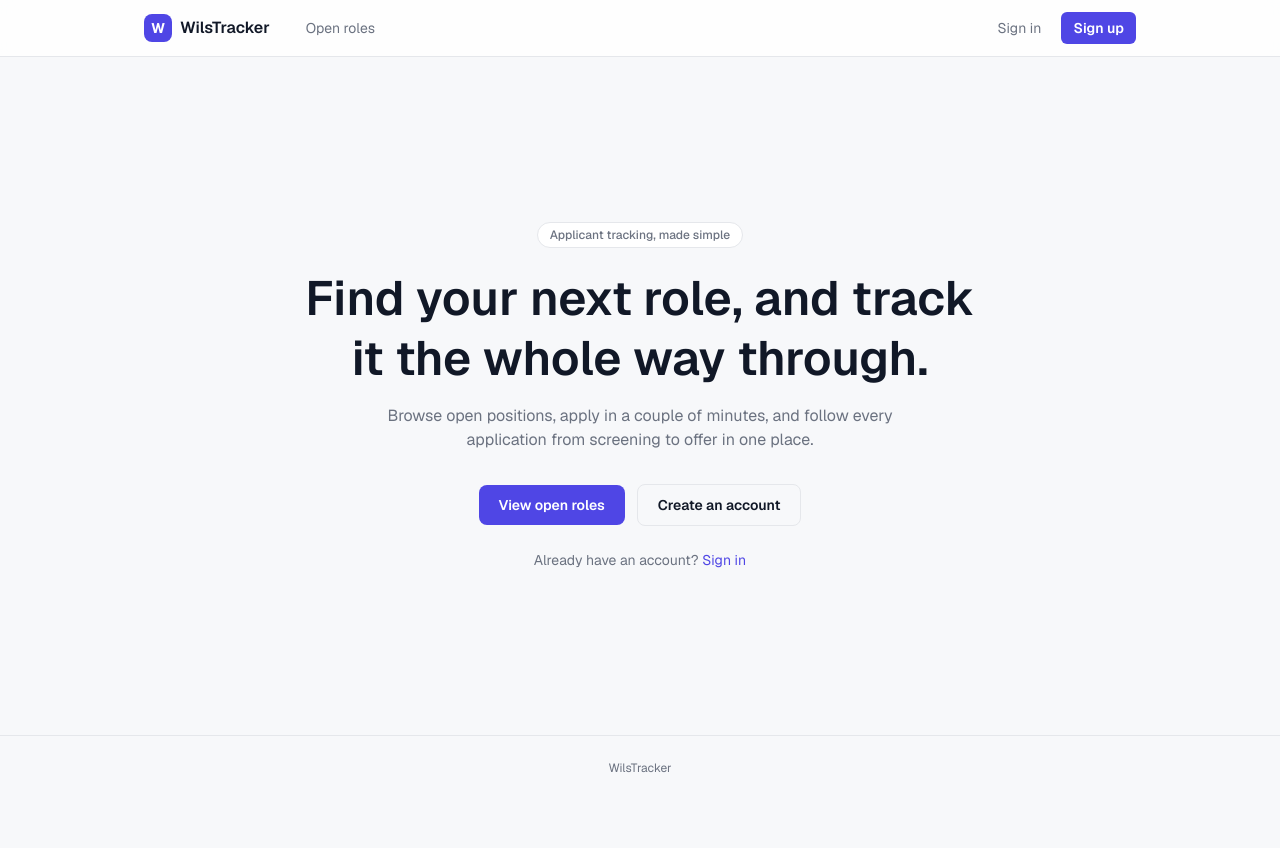
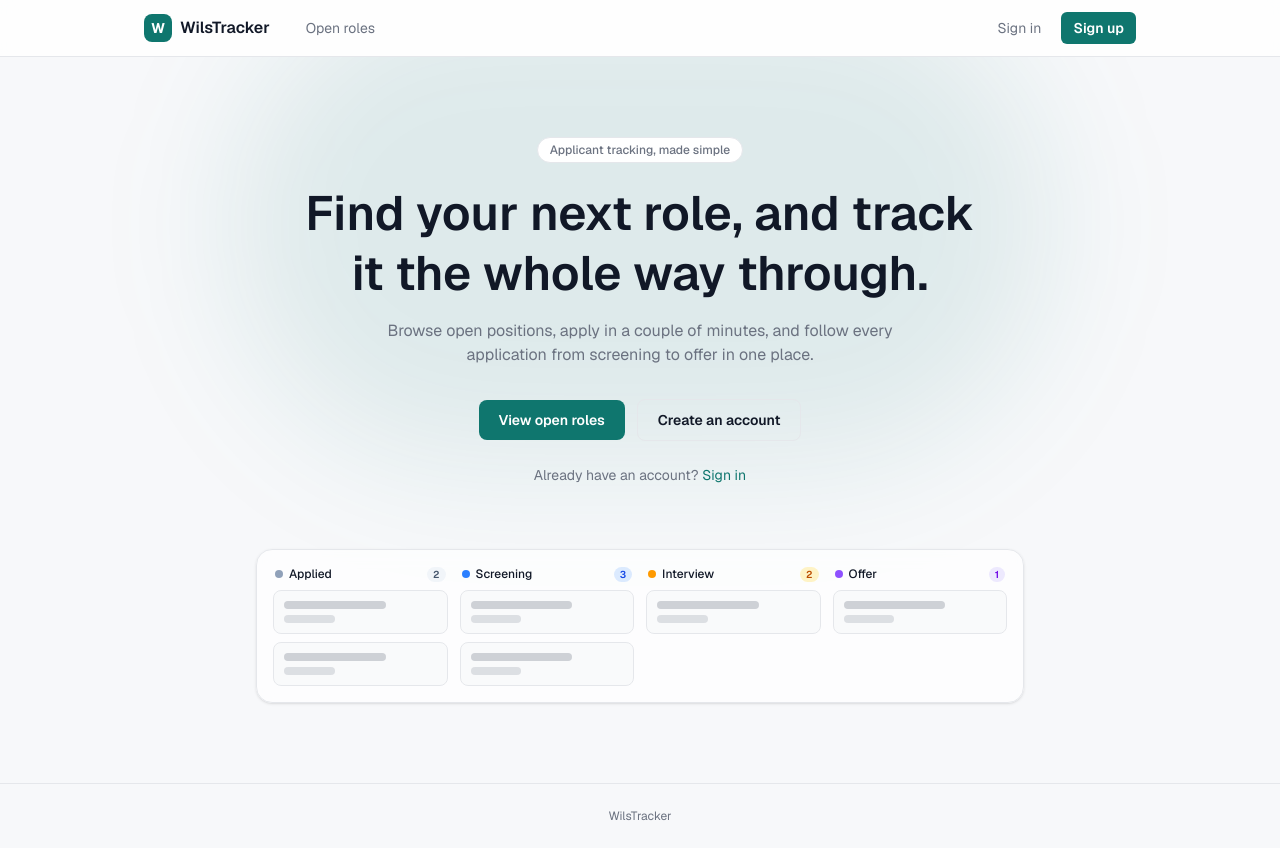
Before and after one commit to Wilsons-Navid/Wilstracker, a Next.js app: page / in a window 1280 px wide. Before the commit the page ends 800 px from the top, so only its background shows below. Built offline with nearby package versions, Linux system fonts and the light colour scheme; no server answers.

Commit message:
Color-code stages refresh accent

```diff
--- a/src/app/globals.css
+++ b/src/app/globals.css
@@ -7,7 +7,7 @@
   --foreground: #111827;
   --muted: #6b7280;
   --border: #e5e7eb;
-  --accent: #4f46e5;
+  --accent: #0f766e;
   --accent-fg: #ffffff;
 }
 
--- a/src/app/page.tsx
+++ b/src/app/page.tsx
@@ -15,7 +15,12 @@ export default async function HomePage() {
     <div className="flex min-h-screen flex-col">
       <PublicHeader />
 
-      <main className="flex flex-1 flex-col items-center justify-center px-6 py-20 text-center">
+      <main className="relative flex flex-1 flex-col items-center justify-center overflow-hidden px-6 py-20 text-center">
+        {/* Soft accent glow behind the hero. */}
+        <div aria-hidden className="pointer-events-none absolute inset-0 -z-10">
+          <div className="absolute left-1/2 top-[-10%] h-[480px] w-[820px] -translate-x-1/2 rounded-full bg-accent/10 blur-3xl" />
+        </div>
+
         <span className="rounded-full border border-border bg-surface px-3 py-1 text-xs font-medium text-muted">
           Applicant tracking, made simple
         </span>
@@ -48,6 +53,8 @@ export default async function HomePage() {
             Sign in
           </Link>
         </p>
+
+        <BoardPreview />
       </main>
 
       <footer className="border-t border-border py-6 text-center text-xs text-muted">
@@ -56,3 +63,47 @@ export default async function HomePage() {
     </div>
   );
 }
+
+// A static, decorative preview of the pipeline board. It mirrors the stage
+// colours used in the real Kanban so the landing shows the product rather than
+// just describing it.
+const PREVIEW_STAGES = [
+  { label: "Applied", dot: "bg-slate-400", chip: "bg-slate-100 text-slate-600", count: 2, cards: 2 },
+  { label: "Screening", dot: "bg-blue-500", chip: "bg-blue-100 text-blue-700", count: 3, cards: 2 },
+  { label: "Interview", dot: "bg-amber-500", chip: "bg-amber-100 text-amber-700", count: 2, cards: 1 },
+  { label: "Offer", dot: "bg-violet-500", chip: "bg-violet-100 text-violet-700", count: 1, cards: 1 },
+];
+
+function BoardPreview() {
+  return (
+    <div
+      aria-hidden
+      className="mt-16 w-full max-w-3xl rounded-2xl border border-border bg-surface/70 p-4 text-left shadow-sm backdrop-blur"
+    >
+      <div className="grid grid-cols-2 gap-3 sm:grid-cols-4">
+        {PREVIEW_STAGES.map((s) => (
+          <div key={s.label} className="flex flex-col gap-2">
+            <div className="flex items-center gap-1.5 px-0.5">
+              <span className={`h-2 w-2 rounded-full ${s.dot}`} />
+              <span className="text-xs font-medium">{s.label}</span>
+              <span
+                className={`ml-auto rounded-full px-1.5 text-[10px] font-semibold ${s.chip}`}
+              >
+                {s.count}
+              </span>
+            </div>
+            {Array.from({ length: s.cards }).map((_, i) => (
+              <div
+                key={i}
+                className="rounded-lg border border-border bg-background/70 p-2.5"
+              >
+                <div className="h-2 w-2/3 rounded bg-muted/30" />
+                <div className="mt-1.5 h-2 w-1/3 rounded bg-muted/20" />
+              </div>
+            ))}
+          </div>
+        ))}
+      </div>
+    </div>
+  );
+}
--- a/src/components/board/board.tsx
+++ b/src/components/board/board.tsx
@@ -23,13 +23,19 @@ import {
 import { moveCandidateStage } from "@/app/actions/candidates";
 import Avatar from "@/components/ui/avatar";
 
-const STAGE_ACCENT: Record<CandidateStage, string> = {
-  applied: "bg-slate-400",
-  screening: "bg-blue-500",
-  interview: "bg-violet-500",
-  offer: "bg-amber-500",
-  hired: "bg-emerald-500",
-  rejected: "bg-rose-500",
+// Per-stage colour so the pipeline reads at a glance: a dot, a tinted count
+// chip, and a faint column wash. Full class strings (not interpolated) so
+// Tailwind keeps them in the build.
+const STAGE_STYLE: Record<
+  CandidateStage,
+  { dot: string; chip: string; tint: string }
+> = {
+  applied: { dot: "bg-slate-400", chip: "bg-slate-100 text-slate-600", tint: "bg-slate-50" },
+  screening: { dot: "bg-blue-500", chip: "bg-blue-100 text-blue-700", tint: "bg-blue-50/60" },
+  interview: { dot: "bg-amber-500", chip: "bg-amber-100 text-amber-700", tint: "bg-amber-50/60" },
+  offer: { dot: "bg-violet-500", chip: "bg-violet-100 text-violet-700", tint: "bg-violet-50/60" },
+  hired: { dot: "bg-emerald-500", chip: "bg-emerald-100 text-emerald-700", tint: "bg-emerald-50/60" },
+  rejected: { dot: "bg-rose-500", chip: "bg-rose-100 text-rose-700", tint: "bg-rose-50/60" },
 };
 
 export default function Board({
@@ -188,19 +194,22 @@ function Column({
   children: React.ReactNode;
 }) {
   const { setNodeRef, isOver } = useDroppable({ id: stage });
+  const s = STAGE_STYLE[stage];
   return (
     <div className="flex w-72 shrink-0 flex-col">
       <div className="mb-2 flex items-center gap-2 px-1">
-        <span className={`h-2 w-2 rounded-full ${STAGE_ACCENT[stage]}`} />
+        <span className={`h-2.5 w-2.5 rounded-full ${s.dot}`} />
         <span className="text-sm font-medium">{STAGE_LABELS[stage]}</span>
-        <span className="ml-auto rounded-full bg-background px-2 text-xs text-muted">
+        <span
+          className={`ml-auto rounded-full px-2 py-0.5 text-xs font-semibold ${s.chip}`}
+        >
           {count}
         </span>
       </div>
       <div
         ref={setNodeRef}
-        className={`flex min-h-32 flex-1 flex-col gap-2 rounded-xl border border-dashed p-2 transition ${
-          isOver ? "border-accent bg-accent/5" : "border-border bg-surface/40"
+        className={`flex min-h-32 flex-1 flex-col gap-2 rounded-xl border p-2 transition ${
+          isOver ? "border-accent bg-accent/10" : `border-border ${s.tint}`
         }`}
       >
         {children}
```
